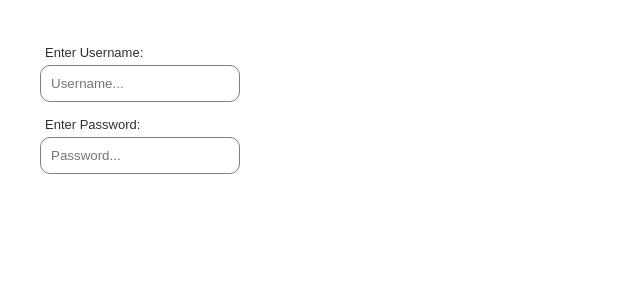
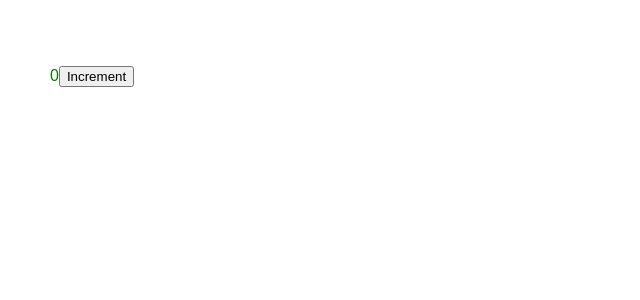
Before and after one commit to mrCodeScripts/personalWorkspace, a Next.js app in the folder webDev/proj_01/frontend/: page / in a window 1280 px wide. Shown: the top 300 px of the page, without its empty margins (0-640 px from the left). Built offline with nearby package versions, Linux system fonts and the light colour scheme.

Commit message:
lkajsdfl;kj

```diff
--- a/webDev/proj_01/frontend/app/components/examples/HooksAndExamples/useMemo.tsx
+++ b/webDev/proj_01/frontend/app/components/examples/HooksAndExamples/useMemo.tsx
@@ -1,26 +1,83 @@
-import { useMemo, useState } from "react";
+"use client";
+import React, { memo, useMemo, useState } from "react";
 
-function UseMemoExample1 () {
+function UseMemoExample1() {
   const [state, newState] = useState<number>(0);
+  const [data, setNewData] = useState<number>(0);
 
-  const someExpensiveCalc = useMemo(() => {
+  const someExpensiveCalc: number = useMemo(() => {
     // if state changes, it will recalculate and execute this block.
     console.log("Re-execute this block for SOME EXPENSIVE CALCULATION.");
-    return
-
+    return state * 3;
   }, [state]);
 
   return (
     <>
+      <p style={{ color: "green", padding: "10px" }}>
+        {someExpensiveCalc}
+        <button type="button" onClick={() => newState((prev) => prev + 1)}>
+          Increment
+        </button>
+      </p>
+    </>
+  );
+}
 
-    </>
-  )
-};
+function UseMemoExample2() {
+
+
+  type Product = {
+    name: string;
+    price: number;
+  };
+
+  const ExistingProducts: Product[] = [
+    { name: "Fish", price: 200 },
+    { name: "Chicken Breast", price: 180 },
+    { name: "Pork Belly", price: 320 },
+    { name: "Beef Steak", price: 450 },
+    { name: "Shrimp", price: 280 },
+    { name: "Crab", price: 500 },
+    { name: "Eggs (Dozen)", price: 160 },
+    { name: "Rice (5kg)", price: 350 },
+    { name: "Milk", price: 90 },
+    { name: "Bread", price: 65 },
+    { name: "Cheese", price: 120 },
+    { name: "Butter", price: 140 },
+    { name: "Apples (1kg)", price: 150 },
+    { name: "Bananas (1kg)", price: 70 },
+    { name: "Oranges (1kg)", price: 130 },
+    { name: "Tomatoes (1kg)", price: 90 },
+    { name: "Onions (1kg)", price: 85 },
+    { name: "Garlic (250g)", price: 60 },
+  ];
+
+  const ProductContainer: { products: Product[] } = { products: [] };
+
+  const FilteredProductsDisplay = React.memo(
+    (props: { products: Product[] }) => {
+      return (
+        <>
+          {props.products.map((e, i) => (
+            <>
+              <li key={i}>
+                {e.name ? `${i}. ${e.name} ->` : "[PRODUCT_NAME]"}{" "}
+                {e.price ? `$${e.price}` : "[PRODUCT_PRICE]"}
+              </li>
+            </>
+          ))}
+        </>
+      );
+    },
+  );
+
+  return <></>;
+}
 
 export default function UseMemoExamples() {
   return (
     <>
-      <div></div>
+      <UseMemoExample1 />
     </>
   );
 }
--- a/webDev/proj_01/frontend/app/page.tsx
+++ b/webDev/proj_01/frontend/app/page.tsx
@@ -11,6 +11,7 @@ import UseEffectExamples from './components/examples/HooksAndExamples/useEffect'
 import UseIdExamples from './components/examples/HooksAndExamples/useId';
 import UseCallbackExamples from './components/examples/HooksAndExamples/useCallback';
 import ReactMemoExamples from './components/examples/HooksAndExamples/reactMemo';
+import UseMemoExamples from './components/examples/HooksAndExamples/useMemo';
 
 
 /**
@@ -88,7 +89,8 @@ export default function Home() {
       {/* <UseEffectExamples /> */}
       {/* <UseIdExamples /> */}
       {/* <UseCallbackExamples /> */}
-      <ReactMemoExamples />
+      {/* <ReactMemoExamples /> */}
+      <UseMemoExamples />
     </div>
   );
 }
```
